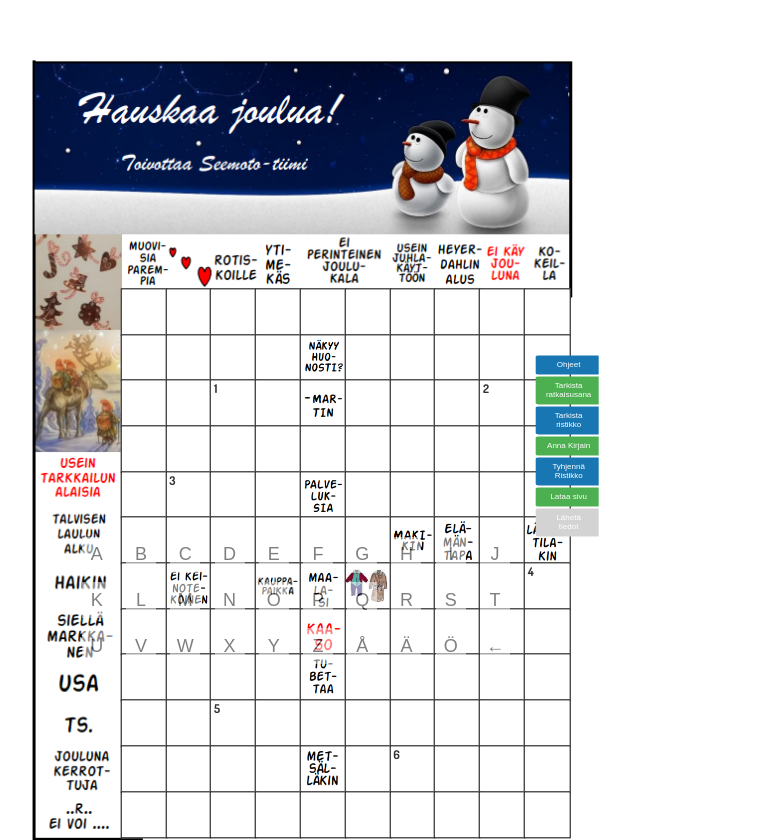
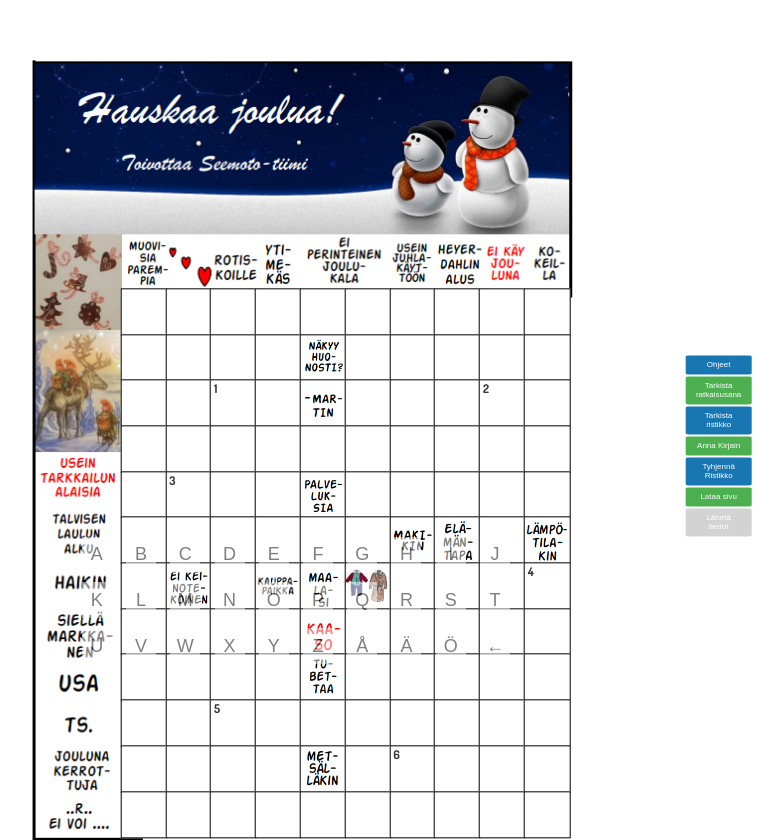
Before and after one commit to DeveloperWizard83/SeemotoRistikko2022, a React (Vite) app: page / in a window 1280 px wide. Shown: the part 101-941 px from the top of the page, without its empty margins (338-1121 px from the left). Built offline with nearby package versions, Linux system fonts and the light colour scheme.

Commit message:
Näppäimien css muutoksia

```diff
--- a/src/Buttons.css
+++ b/src/Buttons.css
@@ -2,14 +2,14 @@
 
 .button-container {
     /* Set the width or max-width if necessary */
-    width: 8vw; /* or any appropriate width */
+    width: 200px; /* or any appropriate width */
     display: flex;
     flex-direction: column; /* Stack the buttons vertically */
     justify-content: flex-start;
-    margin-left: 1420px;
+    margin-right: -150px;
     margin-top: 50%;
 
-    position: absolute;
+    position: fixed;
 
     /* Add more styles if needed */
   }
--- a/src/CrosswordGrid.css
+++ b/src/CrosswordGrid.css
@@ -1,6 +1,7 @@
 .canvas {
   position: absolute;
-  overflow: hidden;
+
+  width: 100%;
 
 
 
@@ -74,9 +75,6 @@
   flex-direction: row;
   align-items: flex-start;
   gap: 20px;
-}
-.crossword-flex-container {
-  overflow: auto;
 }
 
 
```
